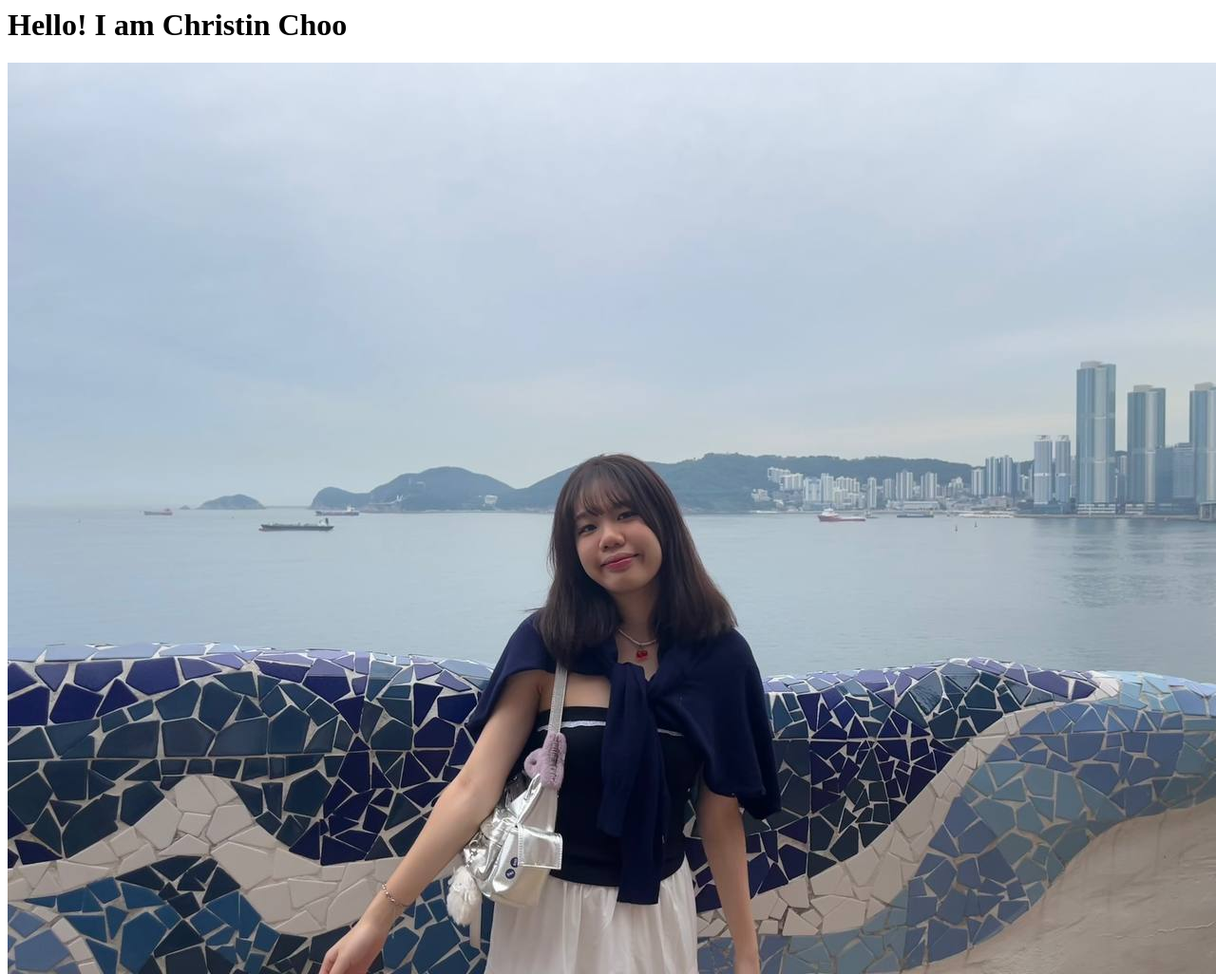
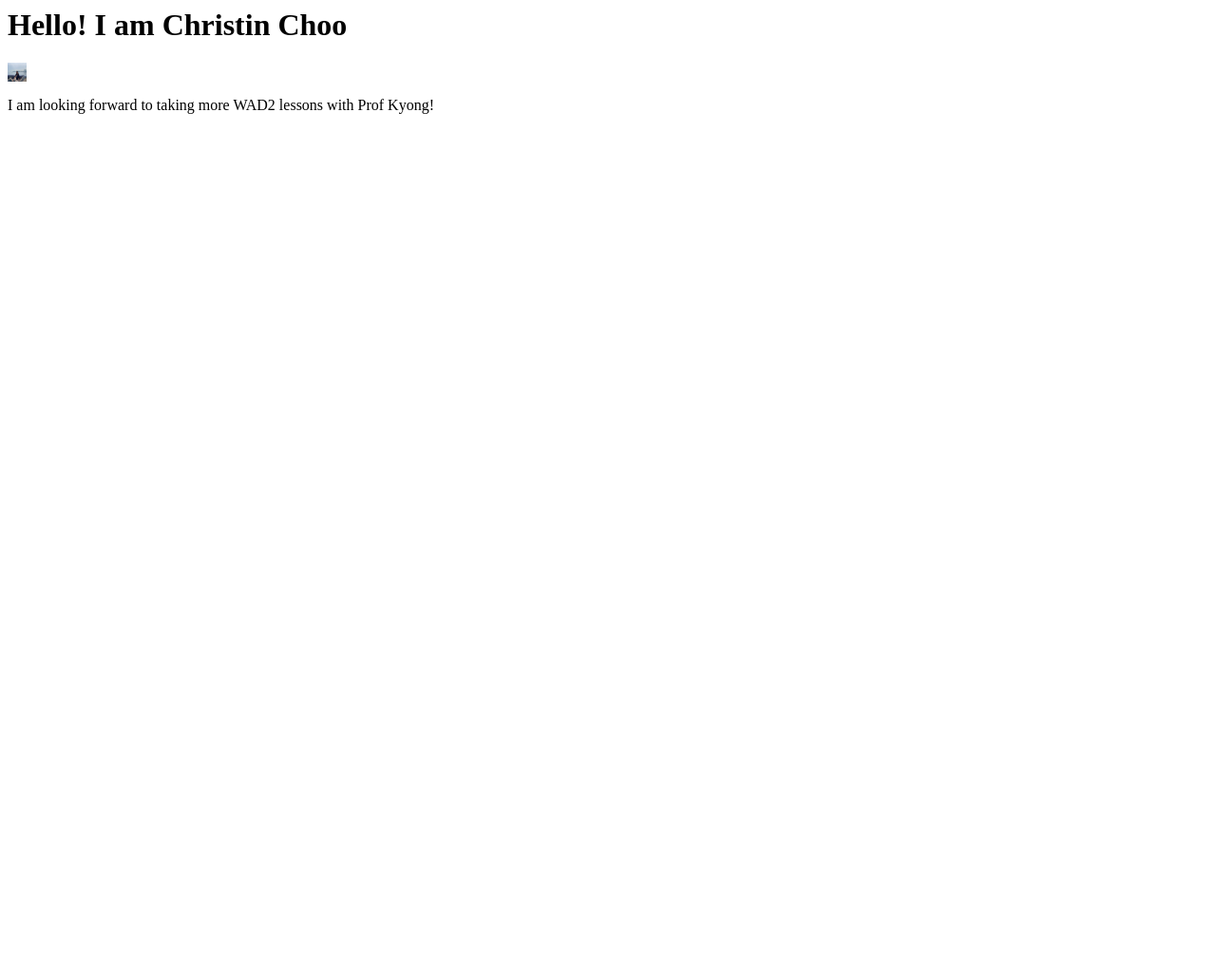
Before and after one commit to choowieeee/choowieeee.github.io, a plain HTML site: page index.html in a window 1280 px wide. Shown: the top 1026 px of the page at 95% size. After the commit the page ends 800 px from the top, so only its background shows below. Drawn offline with Linux system fonts and the light colour scheme.

Commit message:
change img size

```diff
--- a/index.html
+++ b/index.html
@@ -1,3 +1,3 @@
 <h1>Hello! I am Christin Choo </h1>
-<img src="/pics/IMAGE 2024-08-22 18:22:34.jpg">
+<img src="/pics/IMAGE 2024-08-22 18:22:34.jpg" height="20" width="20">
 <p>I am looking forward to taking more WAD2 lessons with Prof Kyong!</p>
```
